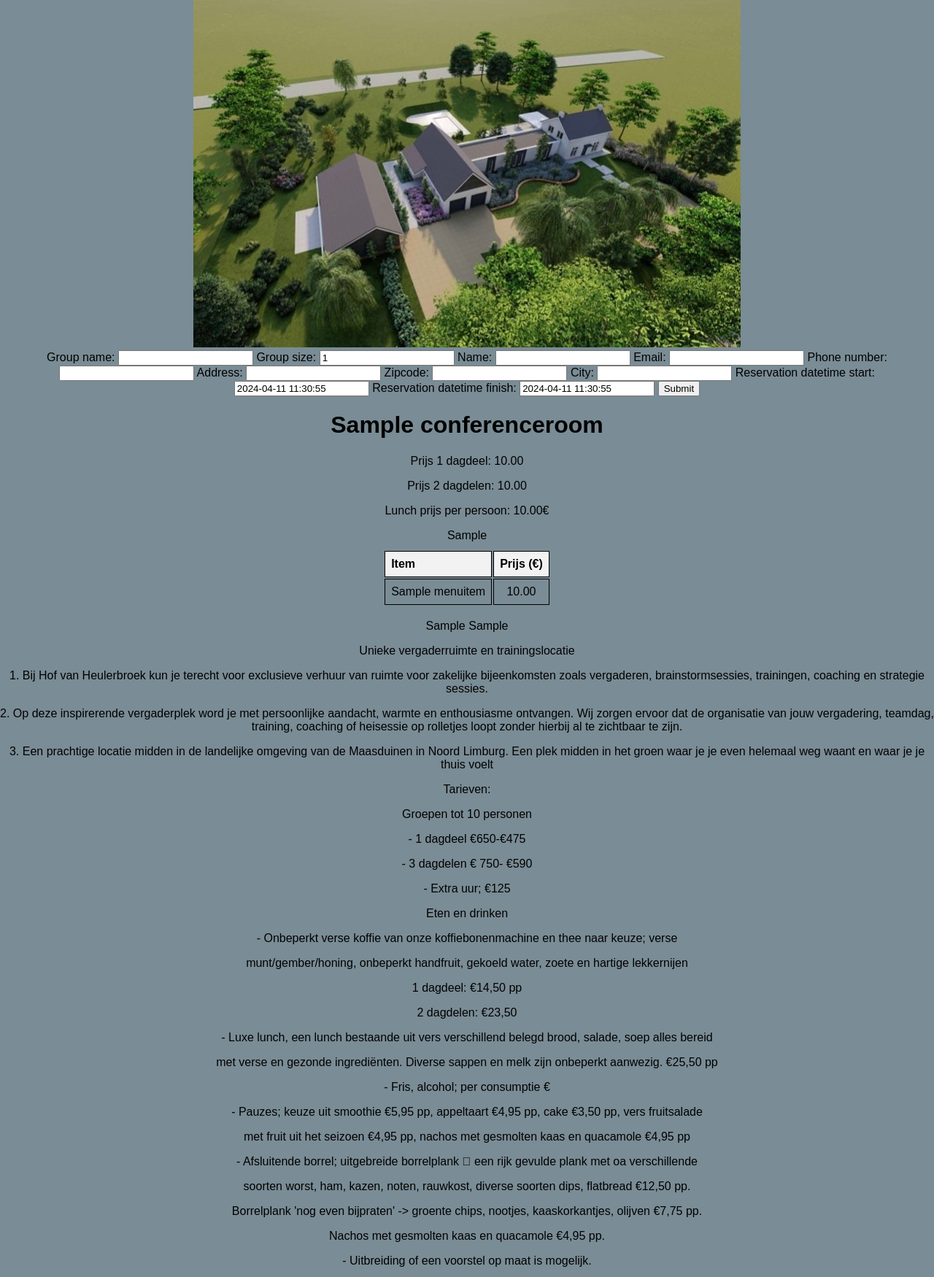
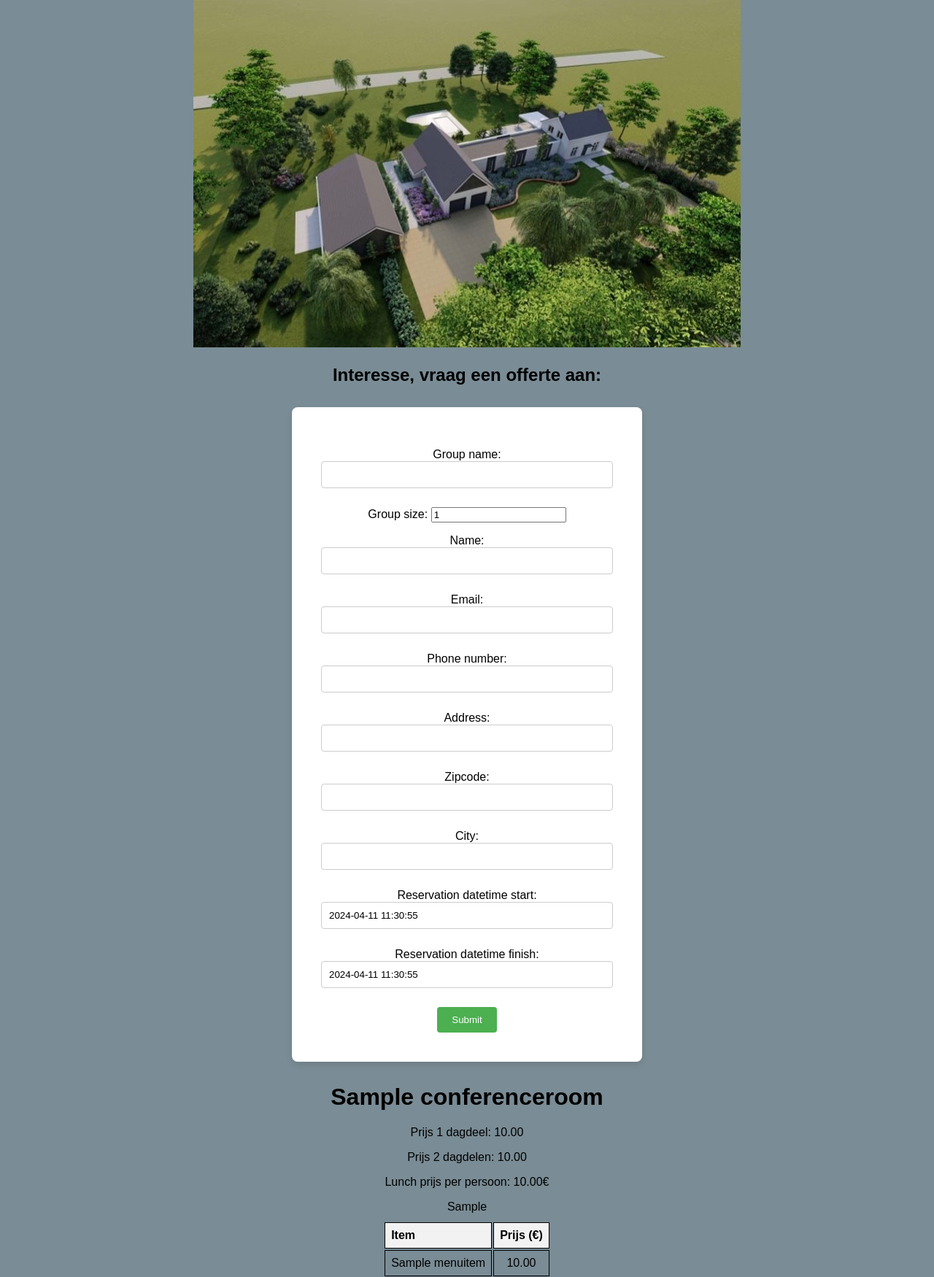
Before and after one commit to MisterJacobz/WebsiteHofVanHeulerbroek, a Django app: page /vergaderruimte in a window 1280 px wide. Shown: the part 65-1815 px from the top of the page at 73% size. Run offline with Django 4.2, Linux system fonts and the light colour scheme; tables that the repository leaves empty hold one stand-in row (values such as "Sample post").

Commit message:
Nicer form layout

```diff
--- a/website/blog/static/blog/main.css
+++ b/website/blog/static/blog/main.css
@@ -380,3 +380,31 @@ margin:0% 3%;
       transform: scale(1) rotate(0);
   }
 }
+
+/* Forms */
+input[type="text"], input[type="email"], textarea {
+  width: 100%;
+  padding: 10px;
+  margin-bottom: 10px;
+  border: 1px solid #ccc;
+  border-radius: 4px;
+  box-sizing: border-box;
+}
+.form_submit_button {
+  background-color: #4CAF50;
+  color: white;
+  padding: 10px 20px;
+  border: none;
+  border-radius: 4px;
+  cursor: pointer;
+}
+
+.form-container {
+  background-color: white;
+  padding: 40px;
+  border-radius: 8px;
+  box-shadow: 0 4px 8px rgba(0, 0, 0, 0.1);
+  width: 100%;
+  max-width: 400px; /* Adjust based on your preference */
+  margin: 30px auto;
+}
--- a/website/blog/templates/blog/vergaderruimte.html
+++ b/website/blog/templates/blog/vergaderruimte.html
@@ -6,11 +6,17 @@
         <img src="{% static 'blog/hofvanheulerbroek.jpg' %}" alt="Hof van Heulerbroek vergaderruimte">
     </div>
 
-    <form action="" method="post">
-        {% csrf_token %}
-        {{ form }}
-        <input type="submit" value="Submit">
-    </form>
+    <h2>
+        Interesse, vraag een offerte aan:
+    </h2>
+
+    <div class="form-container">
+        <form action="" method="post">
+            {% csrf_token %}
+            {{ form.as_p }}
+            <button class="form_submit_button" type="submit">Submit</button>
+        </form>
+    </div>
 
     {% for conference_room in conference_room %}
         <div>
@@ -85,6 +91,4 @@
     <p>Nachos met gesmolten kaas en quacamole €4,95 pp.</p>
     <p>- Uitbreiding of een voorstel op maat is mogelijk.</p>
 
-
-
 {% endblock content%}
```
